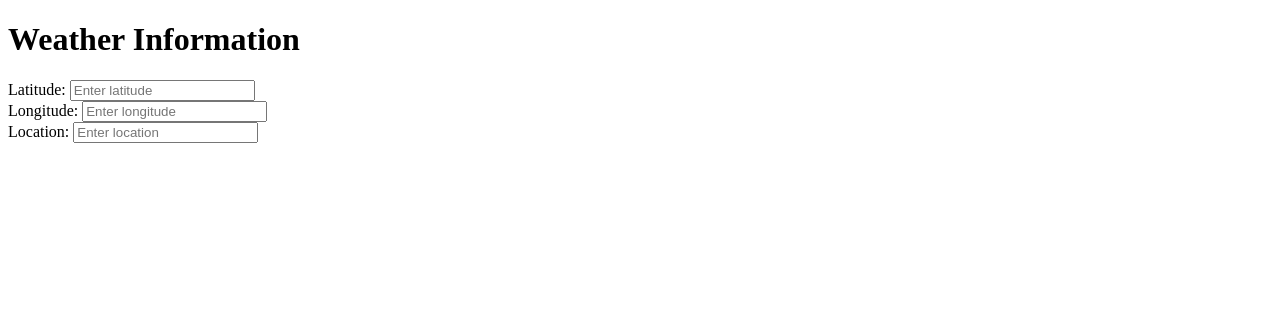
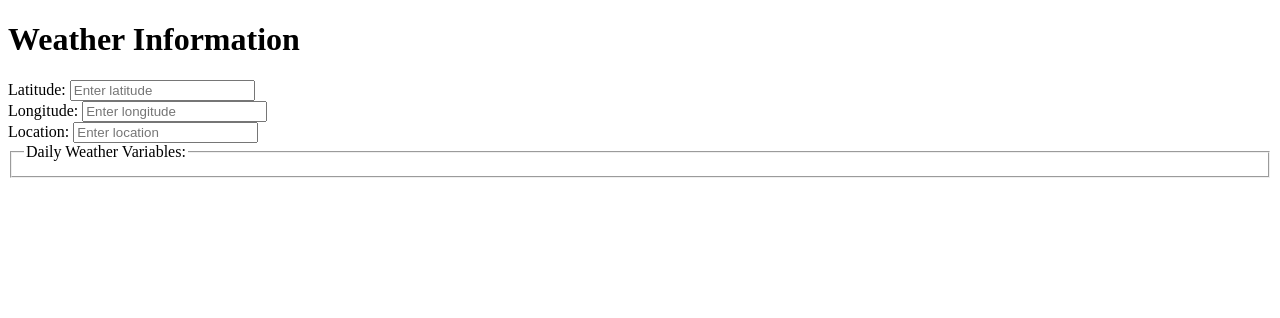
Before and after one commit to ajaypodicheti/weather, a Python web app: template templates/index.html in a window 1280 px wide. Shown: the top 318 px of the page. Run offline with Jinja, Linux system fonts and the light colour scheme; the template is opened without the code that fills it, so the values that code supplies are empty.

Commit message:
ADDED FIELDSET FOR DAILY WEATHER VARIABLES

```diff
--- a/templates/index.html
+++ b/templates/index.html
@@ -21,7 +21,10 @@
             <label for="location">Location:</label>
             <input type="text" id="location" name="location" placeholder="Enter location" required><br>  <!-- Input field for location -->
 
+            <fieldset>
+                <legend>Daily Weather Variables:</legend>  <!-- Fieldset for daily weather variables -->
 
+            </fieldset>
 
 
         </form>
```
